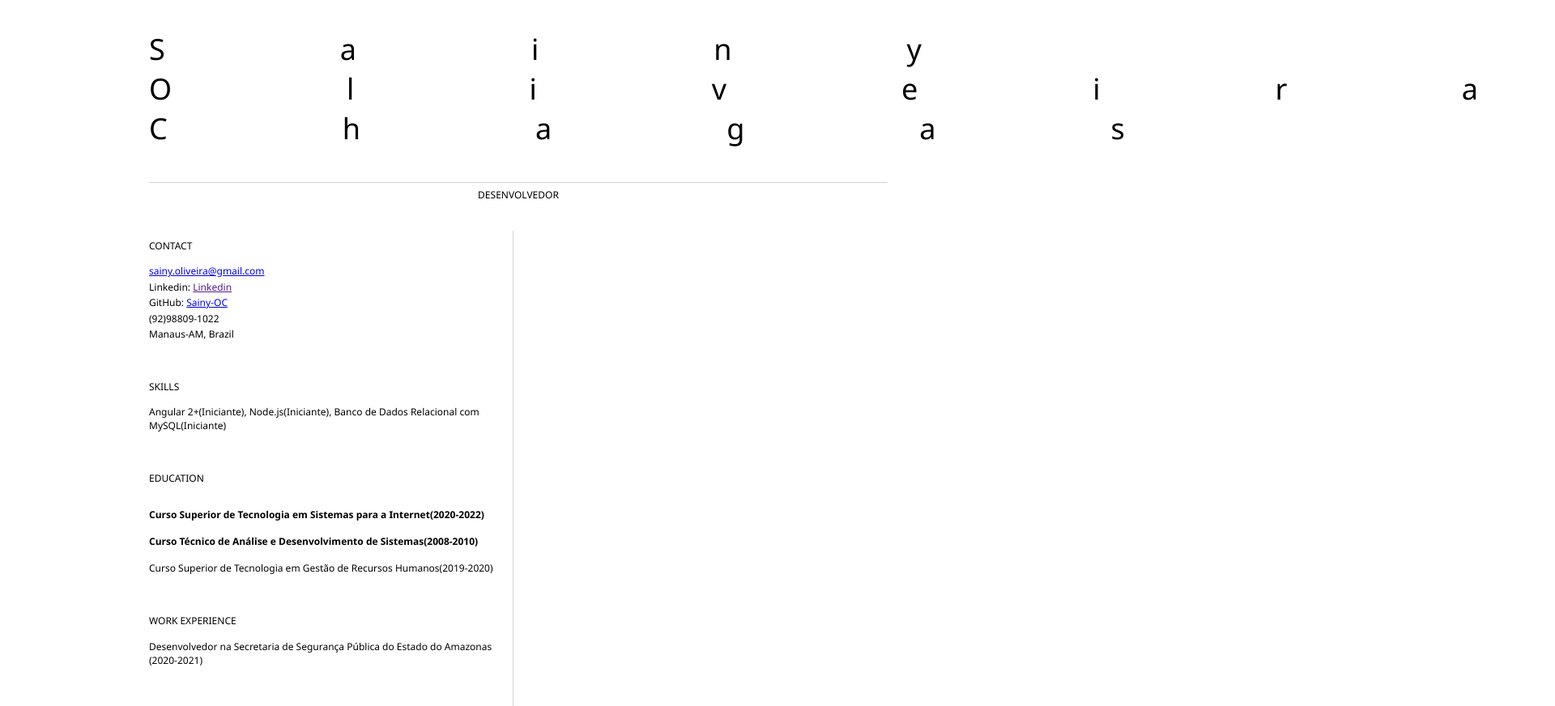
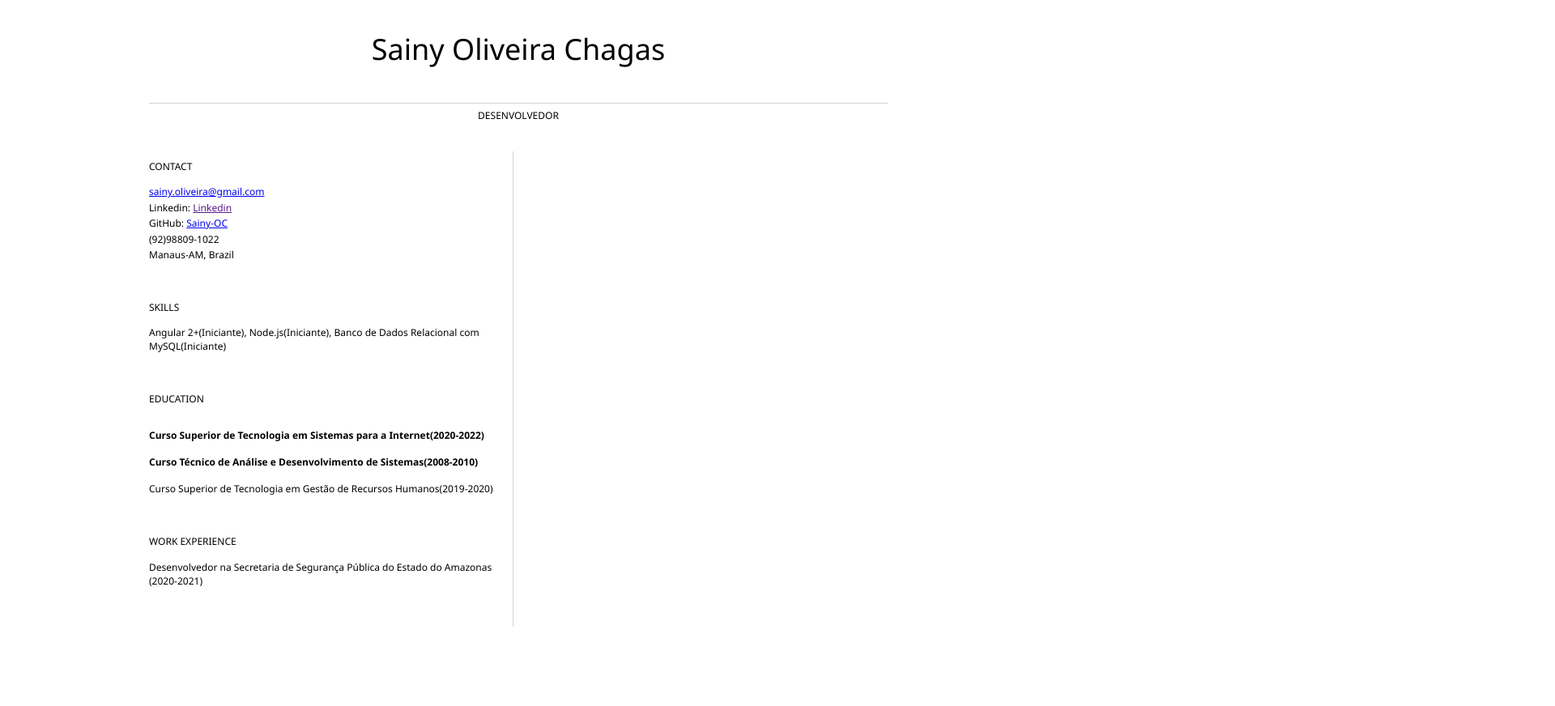
Before and after one commit to Sainy-OC/resume, a plain HTML site: page index.html in a window 1280 px wide. Shown: the top 872 px of the page at 81% size, 1920 px wide, since content can reach past the window. After the commit the page ends 800 px from the top, so only its background shows below. Drawn offline with Linux system fonts and the light colour scheme.

Commit message:
atualização nome

```diff
--- a/style.css
+++ b/style.css
@@ -7,7 +7,6 @@ body {
 
 h1 {
     font-size:3em;
-    letter-spacing: 6em;
     padding-top: 1em;
 }
 
```
